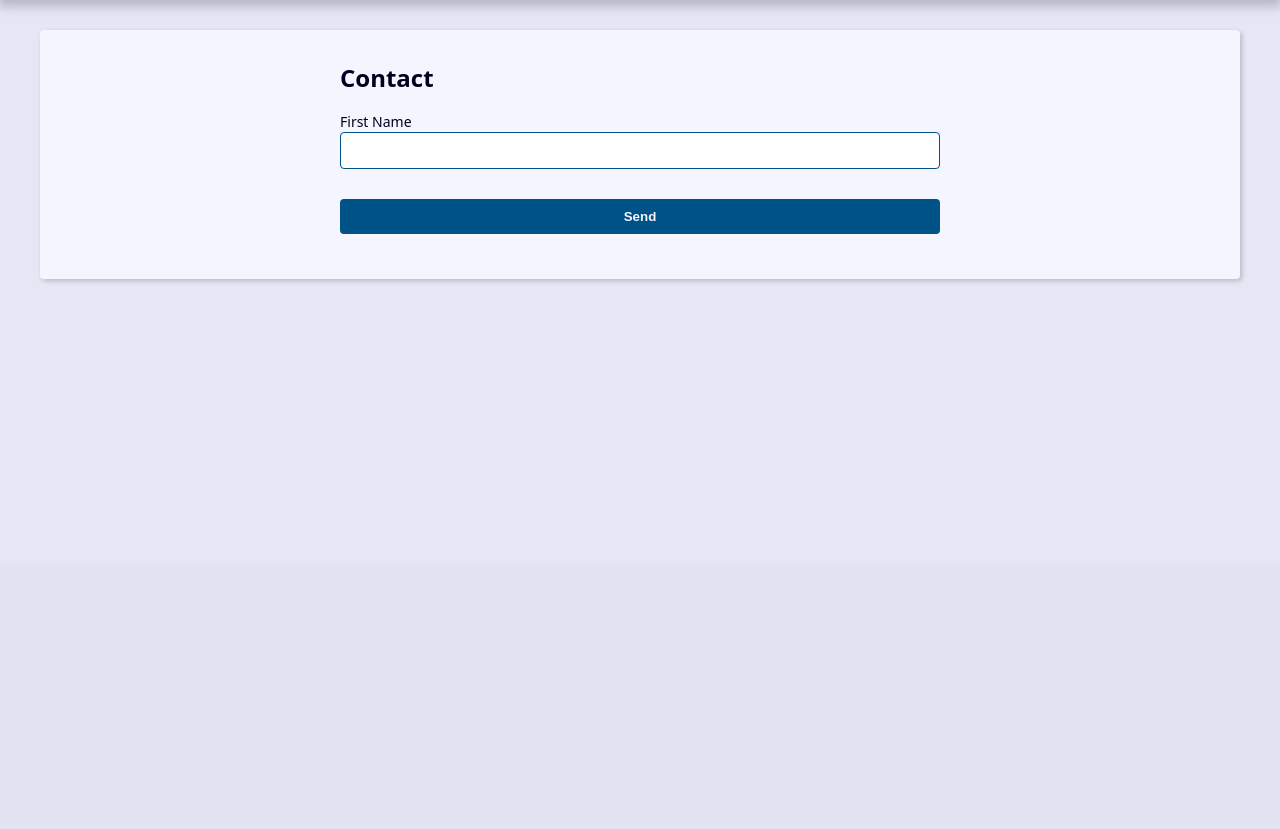
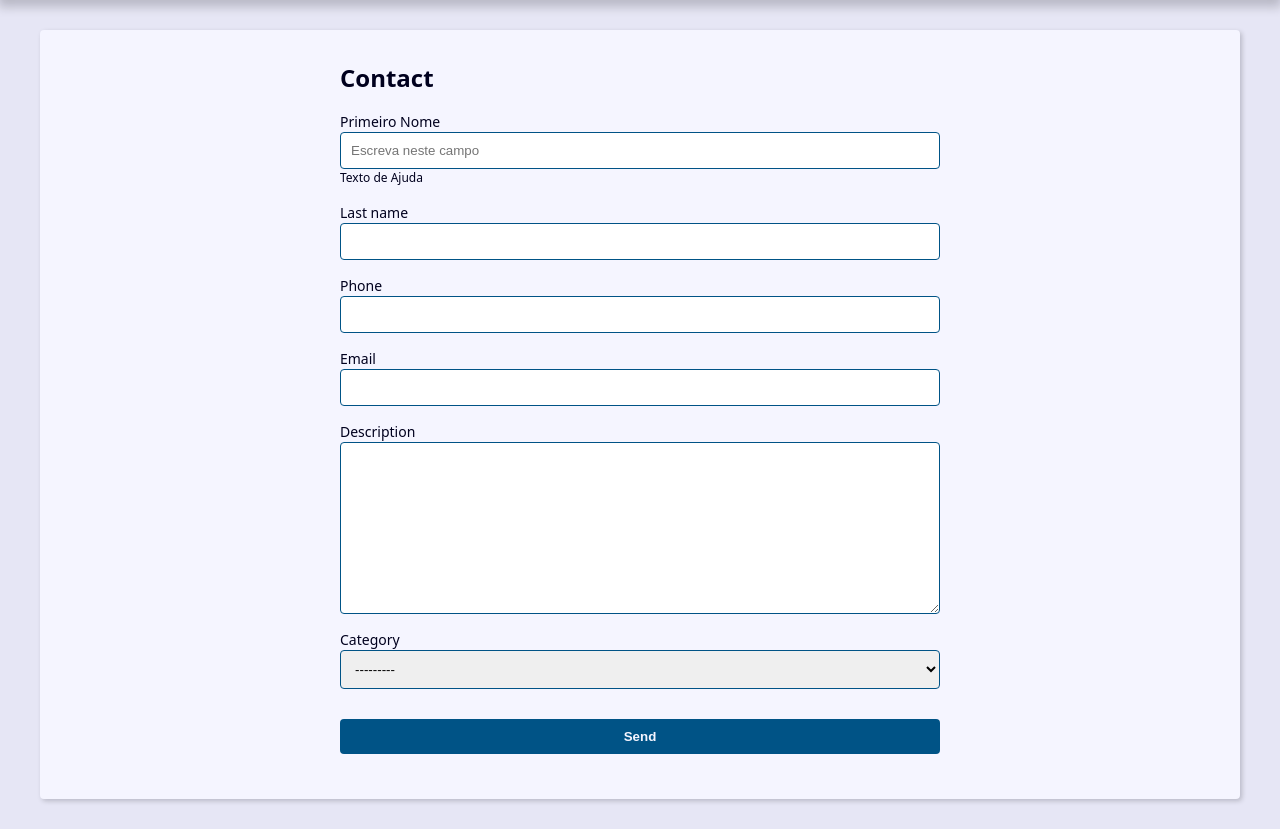
Before and after one commit to guugimeness/django-agenda, a Django app: page /contact/create/ in a window 1280 px wide. Shown: the part 239-1068 px from the top of the page. Before the commit the page ends 521 px from the top, so only its background shows below. Run offline with Django 5.2, Linux system fonts and the light colour scheme; tables that the repository leaves empty hold one stand-in row (values such as "Sample post").

Commit message:
feat: create contact form

```diff
--- /dev/null
+++ b/contact/forms.py
@@ -0,0 +1,51 @@
+from django import forms
+from django.core.exceptions import ValidationError
+from contact.models import Contact
+
+class ContactForm(forms.ModelForm):
+    first_name = forms.CharField(
+        widget=forms.TextInput(
+            attrs={
+                    'class': 'classe-a',
+                    'placeholder': 'Escreva neste campo',
+            }
+        ),
+        label='Primeiro Nome',
+        help_text='Texto de Ajuda'
+    )
+
+    class Meta:
+        model = Contact
+        fields = (
+            'first_name', 'last_name', 'phone',
+            'email', 'description', 'category',
+        )
+
+    def clean(self):
+        first_name = self.cleaned_data.get('first_name')
+        last_name = self.cleaned_data.get('last_name')
+
+        if first_name == last_name:
+            msg = ValidationError(
+                    'O primeiro nome não pode ser igual ao segundo!',
+                    code='invalid'
+                )
+
+            self.add_error('first_name', msg)
+            self.add_error('last_name', msg)
+
+        return super().clean()
+
+    def clean_first_name(self):
+        first_name = self.cleaned_data.get('first_name')
+
+        if first_name == 'ABC':
+            self.add_error(
+                'first_name',
+                ValidationError(
+                    'Este campo não pode ser ABC!',
+                    code='invalid'
+                )
+        )
+
+        return first_name
--- a/contact/templates/contact/create.html
+++ b/contact/templates/contact/create.html
@@ -13,11 +13,28 @@
             {% csrf_token %}
 
             <div class="form-content">
-                <div class="form-group">
-                    <label for="id_first_name"> First Name </label>
-                    <input type="text" name="first_name" maxlength="255" id="id_first_name">
+                {% for field in form %}
+                    <div class="form-group">
+                        <label for="{{ field.id_for_label }}"> {{ field.label }} </label>
+                        {{ field }}
+                        {{ field.errors }}
+
+                        {% if field.help_text %}
+                            <p class="help-text">{{ field.help_text }}</p>
+                        {% endif %}
+                    </div>
+                {% endfor %}
+            </div>
+
+            {% if form.non_field_errors %}
+                <div class="form-content">
+                    <div class="form-group">
+                        <div class="message error">
+                            {{ form.non_field_errors }}
+                        </div>
+                    </div>
                 </div>
-            </div>
+            {% endif %}
 
             <div class="form-content">
                 <div class="form-group">
--- a/contact/views/contact_forms.py
+++ b/contact/views/contact_forms.py
@@ -1,19 +1,26 @@
-from django.core.paginator import Paginator
-from django.shortcuts import render, get_object_or_404, redirect
-from django.db.models import Q
-from contact.models import Contact
+from django.shortcuts import render, redirect
+from contact.forms import ContactForm
 
 def create(request):
     if request.method == 'POST':
-        print(request.method)
-        print(request.POST.get('first_name'))
-        return redirect('contact:index')
+        form = ContactForm(request.POST)
+        context = {
+            'form': form
+        }
+
+        if form.is_valid():
+            contact = form.save()
+            return redirect('contact:detail', contact.id)
+
+        return render(
+            request,
+            'contact/create.html',
+            context,
+        )
 
     context = {
-
+        'form': ContactForm()
     }
-
-    print(request.method)
 
     return render(
         request,
```
